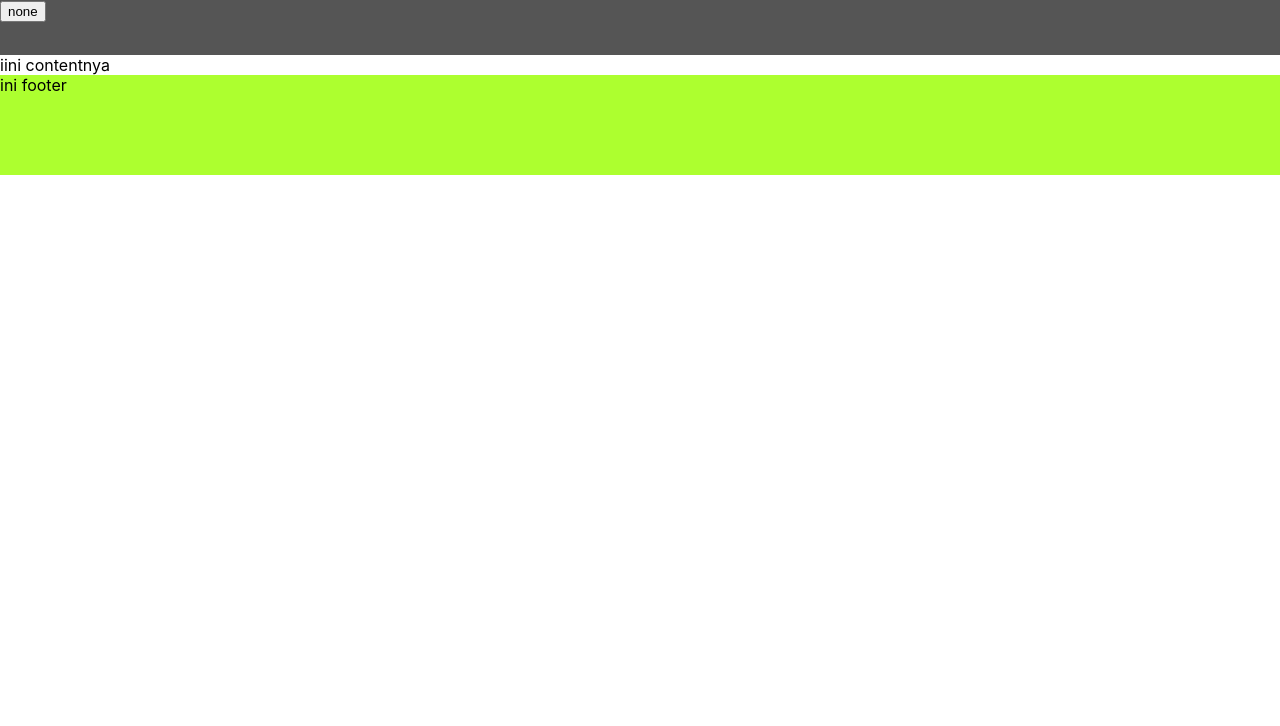
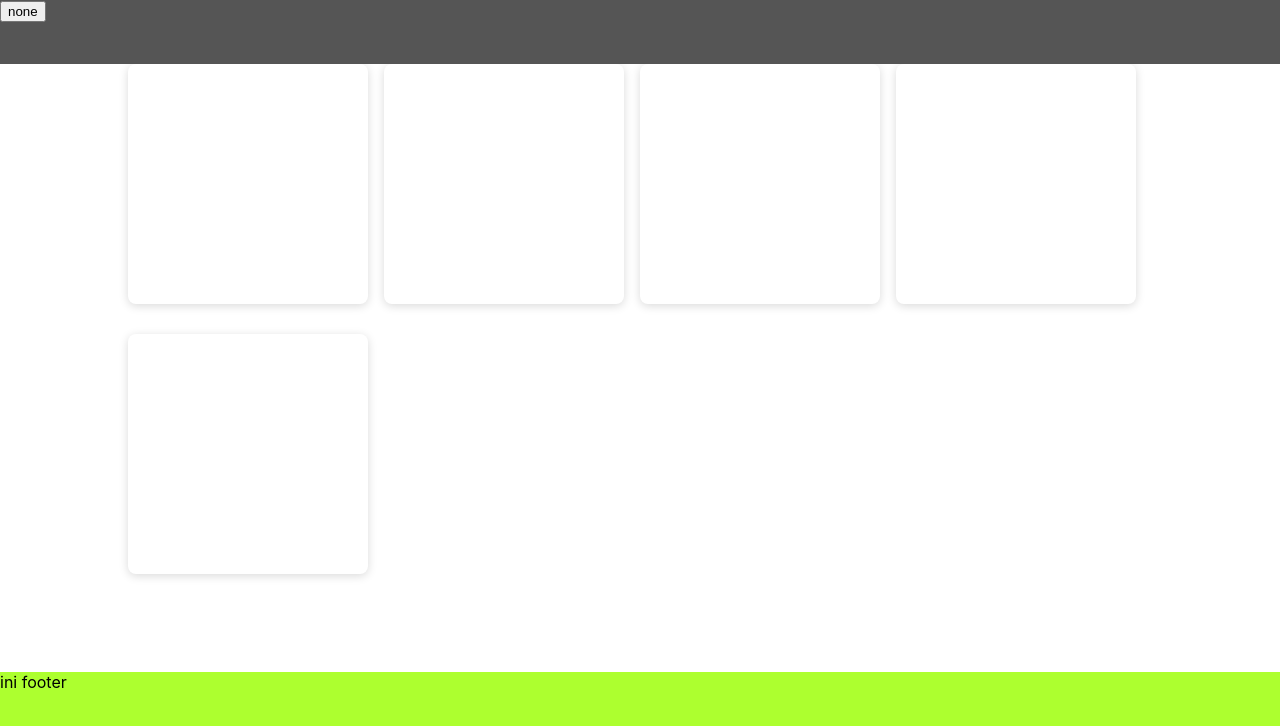
Before and after one commit to fajarkarim/go_food_web_kw, a React (Create React App) app: page / in a window 1280 px wide. Shown: the top 726 px of the page. Built offline with nearby package versions, Linux system fonts and the light colour scheme.

Commit message:
[Fajar] create card component and wrapper for container list

```diff
--- a/src/App.css
+++ b/src/App.css
@@ -1,38 +1,7 @@
-.App {
-  text-align: center;
+.mr-med{
+  margin-right: 10%;
 }
 
-.App-logo {
-  height: 40vmin;
-  pointer-events: none;
+.ml-med{
+  margin-left: 10%;
 }
-
-@media (prefers-reduced-motion: no-preference) {
-  .App-logo {
-    animation: App-logo-spin infinite 20s linear;
-  }
-}
-
-.App-header {
-  background-color: #282c34;
-  min-height: 100vh;
-  display: flex;
-  flex-direction: column;
-  align-items: center;
-  justify-content: center;
-  font-size: calc(10px + 2vmin);
-  color: white;
-}
-
-.App-link {
-  color: #61dafb;
-}
-
-@keyframes App-logo-spin {
-  from {
-    transform: rotate(0deg);
-  }
-  to {
-    transform: rotate(360deg);
-  }
-}
--- a/src/App.js
+++ b/src/App.js
@@ -3,6 +3,8 @@ import Header from "./components/Header/Header";
 import ActionButton from "./components/ActionButton/ActionButton";
 import Footer from "./components/Footer/Footer";
 import MainContent from "./components/MainContent/MainContent";
+import Restaurants from "./components/Restaurants/Restaurants";
+import './App.css';
 
 function App() {
   return (
@@ -11,7 +13,7 @@ function App() {
         <ActionButton/>
       </Header>
       <MainContent>
-        <div>iini contentnya</div>
+        <Restaurants/>
       </MainContent>
       <Footer/>
     </div>
--- /dev/null
+++ b/src/components/Card/Card.css
@@ -0,0 +1,17 @@
+.card {
+  border: 5px;
+  min-height: 240px;
+  max-height: 320px;
+  min-width: 160px;
+  max-width: 240px;
+  border-radius: 8px;
+  box-shadow: 0 2px 10px 0 rgba(0,0,0,0.15);
+  transition: box-shadow .3s ease-out,transform .3s ease-out,opacity .2s ease-out;
+  cursor: pointer;
+  border: none;
+}
+
+.card:hover {
+  box-shadow: 0px 5px 15px 0 rgba(0,0,0,0.15);
+  transform: translateY(-4px);
+}
--- /dev/null
+++ b/src/components/Card/Card.js
@@ -0,0 +1,12 @@
+import React from 'react';
+import './Card.css';
+
+const Card = (props) => {
+  return (
+      <div className={'card'}>
+        {props.children}
+      </div>
+  )
+};
+
+export default Card;
--- a/src/components/Footer/Footer.css
+++ b/src/components/Footer/Footer.css
@@ -1,4 +1,4 @@
 .footer {
-  height: 100px;
+  height: 128px;
   background-color: greenyellow;
 }
--- a/src/components/Header/Header.css
+++ b/src/components/Header/Header.css
@@ -1,5 +1,5 @@
 .header {
-  height: 55px;
+  height: 64px;
   background: #555;
   color: #f1f1f1;
 }
--- a/src/components/MainContent/MainContent.css
+++ b/src/components/MainContent/MainContent.css
@@ -1,3 +1,4 @@
 .content {
-  padding-top: 55px;
+  padding-top: 64px;
+  min-height: calc(100vh - 192px);
 }
--- /dev/null
+++ b/src/components/Restaurants/Restaurants.css
@@ -0,0 +1,5 @@
+.restaurant-wrapper  {
+  display: grid;
+  grid-template-columns: auto auto auto auto;
+  grid-row-gap: 30px;
+}
--- /dev/null
+++ b/src/components/Restaurants/Restaurants.js
@@ -0,0 +1,19 @@
+import React from 'react';
+import Card from "../Card/Card";
+import './Restaurants.css';
+
+const Restaurants = () => {
+  return (
+      <div className={'mr-med ml-med'}>
+        <div className={'restaurant-wrapper'}>
+          <Card/>
+          <Card/>
+          <Card/>
+          <Card/>
+          <Card/>
+        </div>
+      </div>
+  )
+};
+
+export default Restaurants;
```
Also changed, not shown: src/components/Restaurant/Restaurant.js (added, +12 -0 lines).
